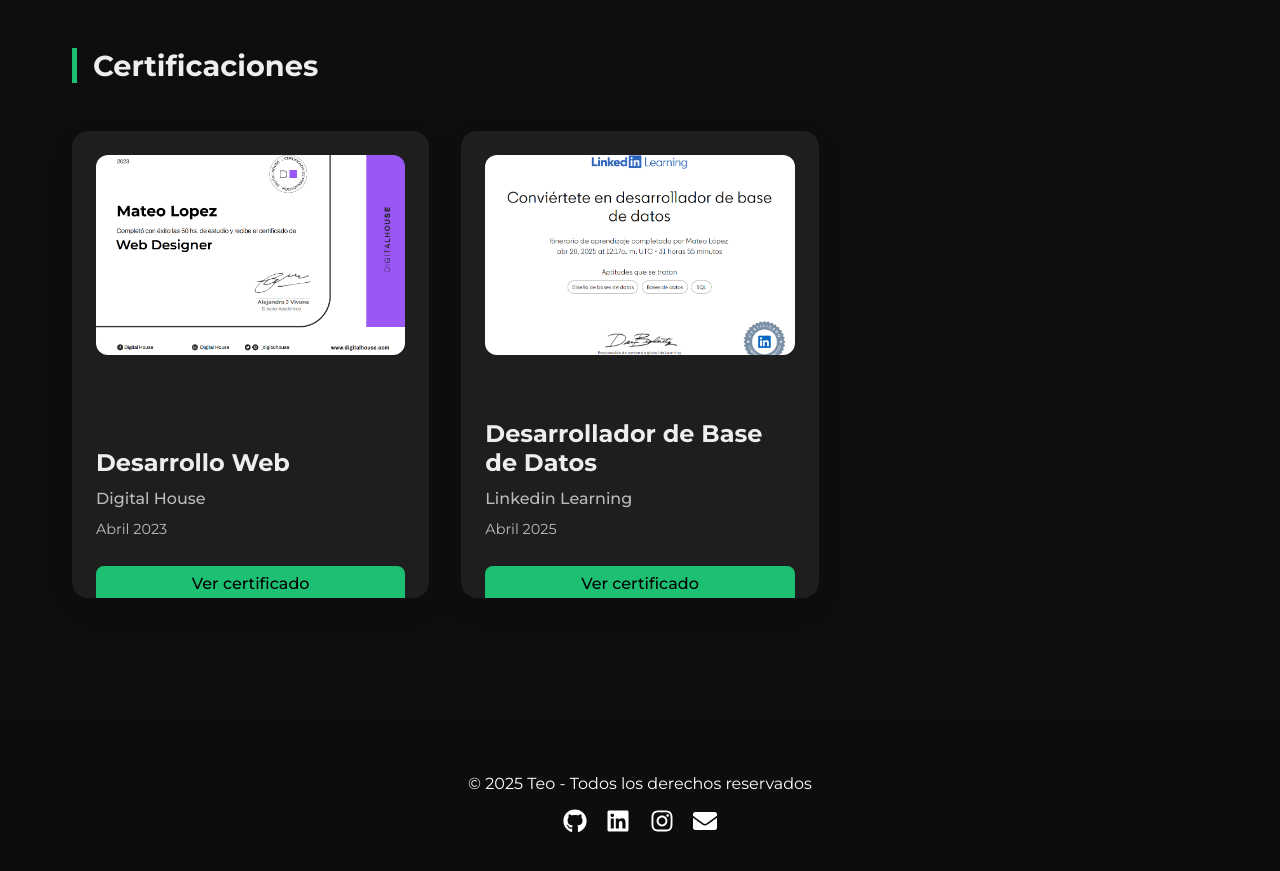
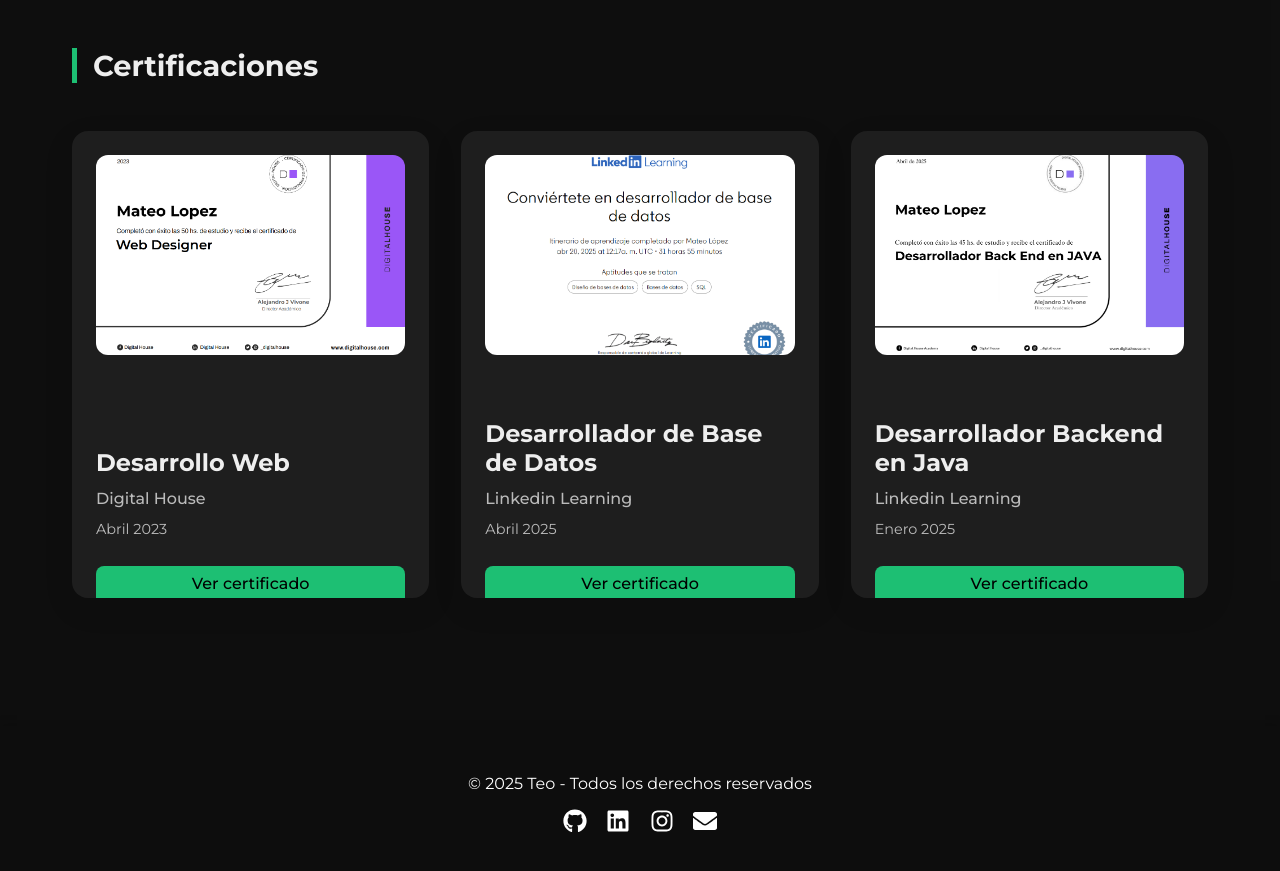
Before and after one commit to TeoLoop/PortfolioMateoLopez, a React (Vite) app: page /experiencia in a window 1280 px wide. Shown: the part 1960-2831 px from the top of the page. Built offline with nearby package versions, Linux system fonts and the light colour scheme.

Commit message:
añadiendo certifacion de desarrollo backend java

```diff
--- a/src/components/Certificaciones.jsx
+++ b/src/components/Certificaciones.jsx
@@ -4,6 +4,7 @@
 // Importación de la imagen
 import desarrolloWebImage from '../assets/desarrolloWeb.png';
 import desarrolloBD from '../assets/desarrolloBD.png';
+import desarrolladorJava from '../assets/desarrolladorJava.png';
 
 // Array de certificaciones (usando la imagen importada)
 const certificaciones = [
@@ -21,7 +22,13 @@
     link: 'https://www.linkedin.com/learning/certificates/ab18d5578ea20c9b4d82654bc3055548664d537d69310900bbfb6d4882eeeebc?u=262407930',
     imagen: desarrolloBD,  // Usando la imagen importada
   },
-  // Puedes agregar más certificaciones y usar la imagen importada aquí
+  {
+    titulo: 'Desarrollador Backend en Java',
+    lugar: 'Linkedin Learning',
+    fecha: 'Enero 2025',
+    link: 'https://www.linkedin.com/in/lopezmateo/details/certifications/1745467989803/single-media-viewer/?profileId=ACoAACM8HcEB1i-lBh7r2Xs7qdghBuHLbPMpEE0',
+    imagen: desarrolladorJava,  // Usando la imagen importada
+  }
 ];
 
 export const Certificaciones = () => {
```
Also changed, not shown: src/assets/DesarrolladorJava.png (added).
